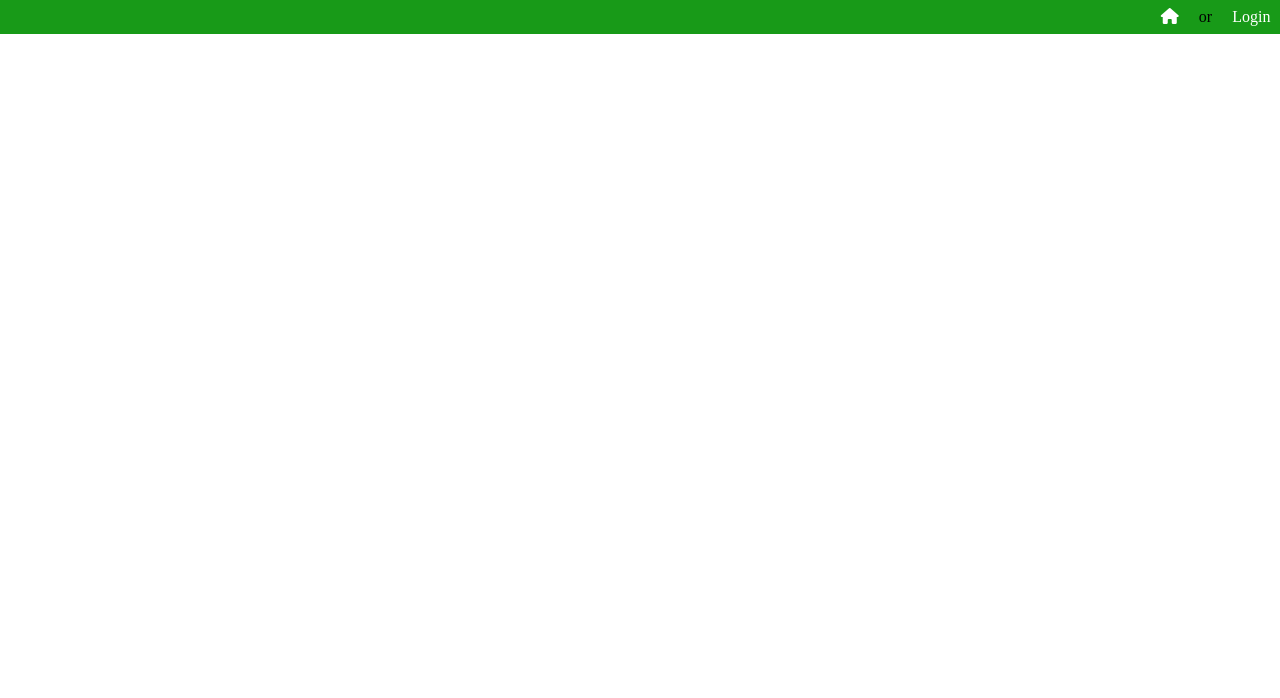
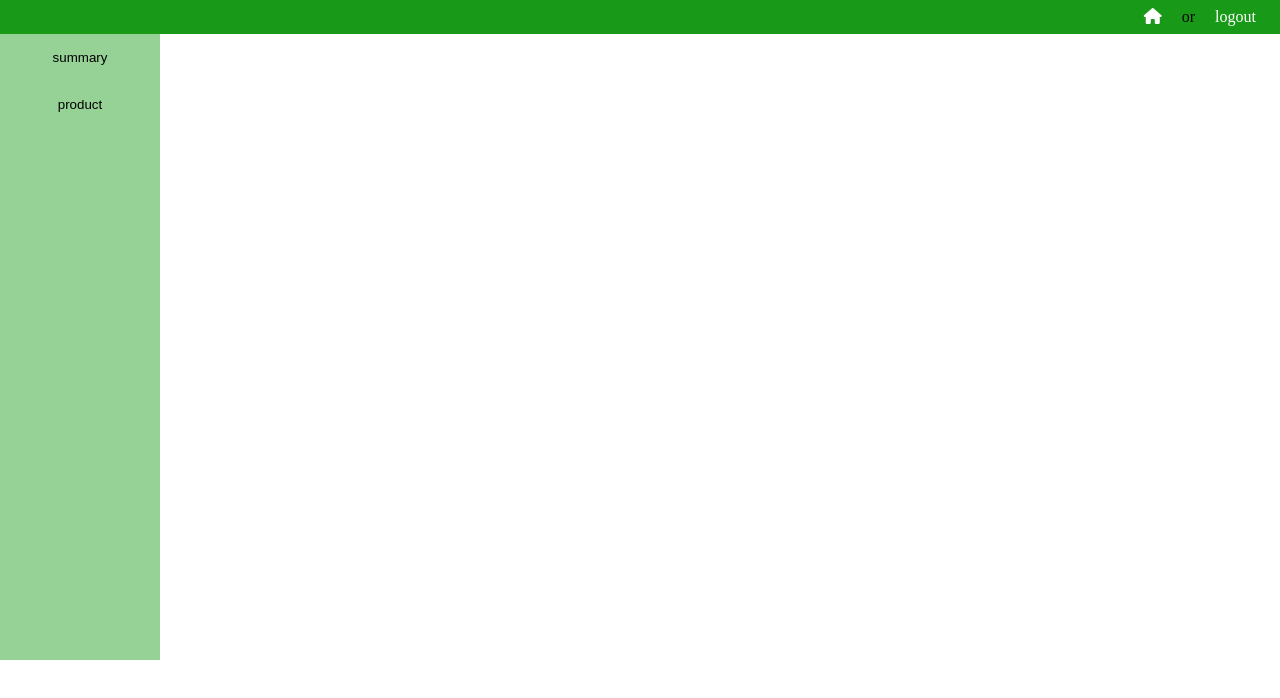
Before and after one commit to beta-fox-mcc-02/ecommerce-admin, a Vue app: page / in a window 1280 px wide. Shown: the top 698 px of the page. Built offline with nearby package versions, Linux system fonts and the light colour scheme; sample sign-in values are in the browser's storage.

Commit message:
second commit

```diff
--- a/package.json
+++ b/package.json
@@ -8,6 +8,7 @@
     "lint": "vue-cli-service lint"
   },
   "dependencies": {
+    "axios": "^0.19.2",
     "core-js": "^3.6.4",
     "vue": "^2.6.11",
     "vue-router": "^3.1.5"
--- a/src/App.vue
+++ b/src/App.vue
@@ -3,7 +3,7 @@
     <div id="nav">
       <router-link to="/"><i class="fas fa-home"></i></router-link>
       or
-      <router-link to="/login" id="login">Login</router-link>
+      <a v-on:click="logout" style="cursor: pointer">logout</a>
     </div>
     <router-view/>
   </div>
@@ -11,7 +11,12 @@
 
 <script>
 export default {
-
+  methods: {
+    logout () {
+      localStorage.clear()
+      this.$router.push('/login')
+    }
+  }
 }
 </script>
 
--- /dev/null
+++ b/src/components/sidebar.vue
@@ -0,0 +1,48 @@
+<template>
+  <div id="sidebar">
+    <div><button v-on:click="summaryPage">summary</button></div>
+    <div><button v-on:click="productPage">product</button></div>
+  </div>
+</template>
+
+<script>
+export default {
+  methods: {
+    summaryPage () { this.$router.push('/summary') },
+    productPage () { this.$router.push('/product') }
+  }
+}
+</script>
+
+<style scoped>
+
+div#sidebar {
+  width: 10rem;
+  display: flex;
+  flex-direction: column;
+  align-items: center;
+  height: 39.1rem;
+  background-color: #189a1873;
+}
+
+div {
+  width: 50%;
+  text-align: center;
+}
+
+div button{
+    border-style: none;
+    background-color: transparent;
+    padding: 0.5rem 0;
+    width: 5rem;
+    cursor: pointer;
+    margin: 0.5rem 0;
+}
+
+div button:hover{
+  background-color: #189a18;
+  border-radius: 0.2rem;
+  box-shadow: 0rem 0rem 0.2rem black
+}
+
+</style>
--- a/src/views/Home.vue
+++ b/src/views/Home.vue
@@ -1,23 +1,19 @@
 <template>
   <div class="home">
-    home
+    <Sidebar />
   </div>
 </template>
 
 <script>
-// @ is an alias to /src
+import Sidebar from '../components/sidebar.vue'
 
 export default {
   name: 'Home',
-  data () {
-    return {
-
-    }
-  },
+  components: { Sidebar },
   beforeRouteEnter (to, from, next) {
     const token = localStorage.getItem('access_token')
-    if (token) next('/')
-    else next('/login')
+    if (!token) next('/login')
+    else next()
   }
 }
 </script>
--- a/src/views/Login.vue
+++ b/src/views/Login.vue
@@ -17,6 +17,8 @@
 </template>
 
 <script>
+import axios from 'axios'
+
 export default {
   data () {
     return {
@@ -26,7 +28,21 @@ export default {
   },
   methods: {
     login () {
-      this.$router.push('/')
+      if (this.email && this.password) {
+        axios({
+          method: 'POST',
+          url: 'http://localhost:3000/admin/login',
+          data: {
+            email: this.email,
+            password: this.password
+          }
+        })
+          .then((result) => {
+            localStorage.setItem('access_token', result.data.token)
+            this.$router.push('/')
+          })
+          .catch((err) => console.log(err))
+      }
     }
   }
 }
```
Also changed, not shown: 1 other file (tests, documents, lock files or other folders).
